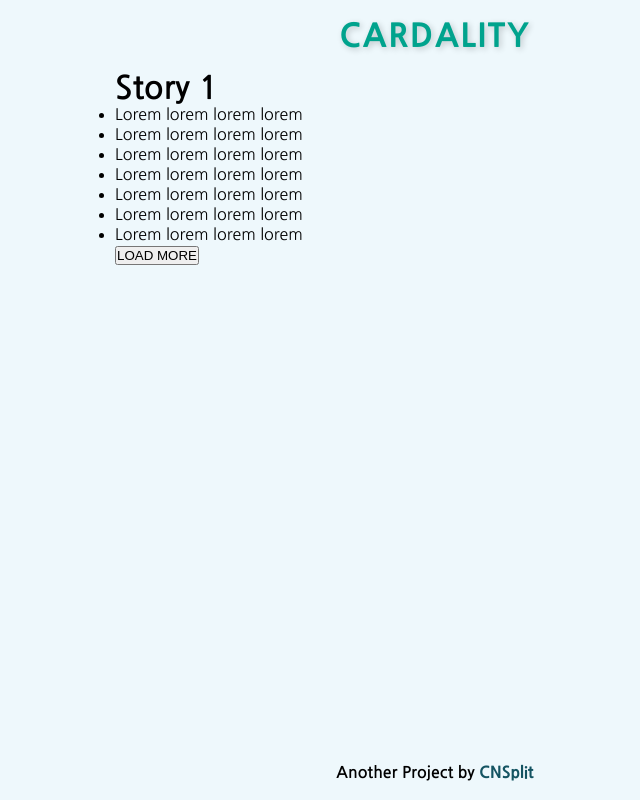
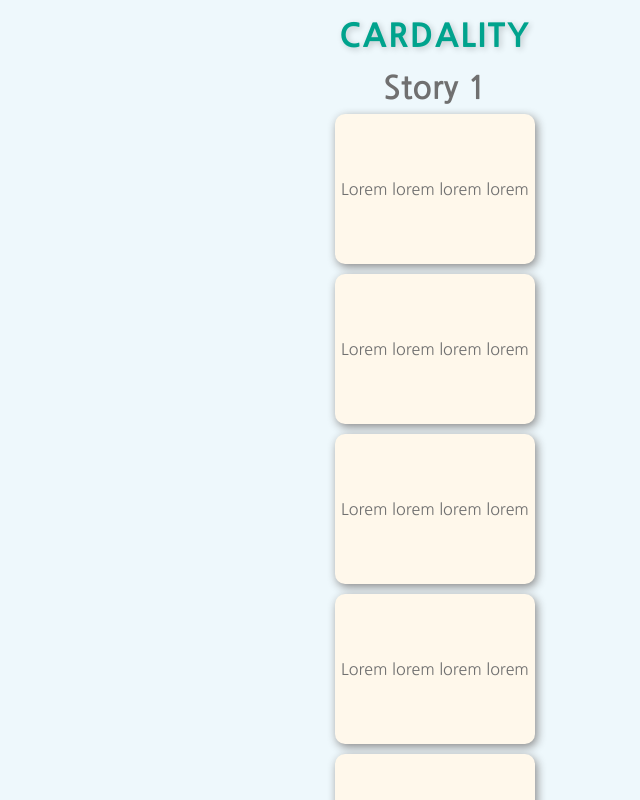
Before and after one commit to HJassar/cardality, a React (Create React App) app in the folder client/: page /story in a window 1280 px wide. Shown: the top 800 px of the page, without its empty margins (205-845 px from the left). Built offline with nearby package versions, Linux system fonts and the light colour scheme; no server answers.

Commit message:
Styled Story Page

```diff
--- a/client/src/App.scss
+++ b/client/src/App.scss
@@ -2,6 +2,7 @@
 @import url('https://fonts.googleapis.com/css2?family=Nanum+Gothic:wght@400;700;800&display=swap');
 
 @import './variables';
+
 
 
 .App{
@@ -16,6 +17,19 @@
 
 .main{
     flex-grow:1;
-    width:100%;
+}
+
+.Story_card{
+    display: flex;
+    align-items: center;
+    justify-content: center;
+    color:$dark;
+    background-color: $light;
+    width:200px;
+    height:150px;
+    margin:auto;
+    margin-top: 10px;
+    border-radius: 10px;
+    box-shadow: 2px 3px 10px #888888;
 
 }
--- a/client/src/components/Footer/Footer.scss
+++ b/client/src/components/Footer/Footer.scss
@@ -2,7 +2,7 @@
 
 
 .Footer{
-    padding: 20px;
+    padding: 30px;
 
     #{&}_text{
         font-weight: weight(bold);
--- a/client/src/pages/Home/Home.js
+++ b/client/src/pages/Home/Home.js
@@ -5,8 +5,8 @@ import './Home.scss';
 const Home = () => {
     return (
         <>
-            <Link to='/story' id='currentStoryId'>
-                <div className='story-link'>
+            <Link to='/story' id='currentStoryId' className='Story_link'>
+                <div className='Story_card'>
                     <h3>Story 1</h3>
                 </div>
             </Link>
--- a/client/src/pages/Home/Home.scss
+++ b/client/src/pages/Home/Home.scss
@@ -1,14 +1,7 @@
 @import '../../variables';
 
 
-.story-link{
-     display: flex;
-     justify-content: center;
-     background-color: $light;
-     width:15%;
-     margin:auto;
-     padding: 60Px;
-     border-radius: 10px;
-     box-shadow: 2px 3px 10px #888888;
-
+.Story_link{
+     text-decoration: none;
+     font-size: 1.5em;
 }
--- a/client/src/pages/Story/Story.js
+++ b/client/src/pages/Story/Story.js
@@ -1,6 +1,8 @@
 import React, { useState, useEffect } from "react";
 import { connect } from "react-redux";
 import axios from "axios";
+import './Story.scss';
+
 
 const Story = ({ currentStoryId, currentPage }) => {
   useEffect(() => {
@@ -57,14 +59,14 @@ const Story = ({ currentStoryId, currentPage }) => {
   };
   return (
     <div className="Story">
-      <h1>{TEMPSTORY.name}</h1>
+      <h1 className="Story_name">{TEMPSTORY.name}</h1>
       <div>
         <ul>
           {TEMPSTORY.cards.map((card) => {
-            return <li>{card.text}</li>;
+            return <li className="Story_card">{card.text}</li>;
           })}
         </ul>
-        <button onClick={handleClick}>LOAD MORE</button>
+        <button className="Story_button" onClick={handleClick}>LOAD MORE</button>
       </div>
     </div>
   );
--- /dev/null
+++ b/client/src/pages/Story/Story.scss
@@ -0,0 +1,19 @@
+@import '../../variables';
+
+.Story_name{
+    text-align: center;
+    color:$dark;
+    font-weight: weight(bold);
+}
+
+.Story_button{
+    width:200px;
+    padding:15px;
+    margin-top: 10px;
+    border-radius: 10px;
+    background-color: $primary-color;
+    border: none;
+    color: white;
+    font-weight: weight(bold);
+    cursor: pointer;
+}
```
